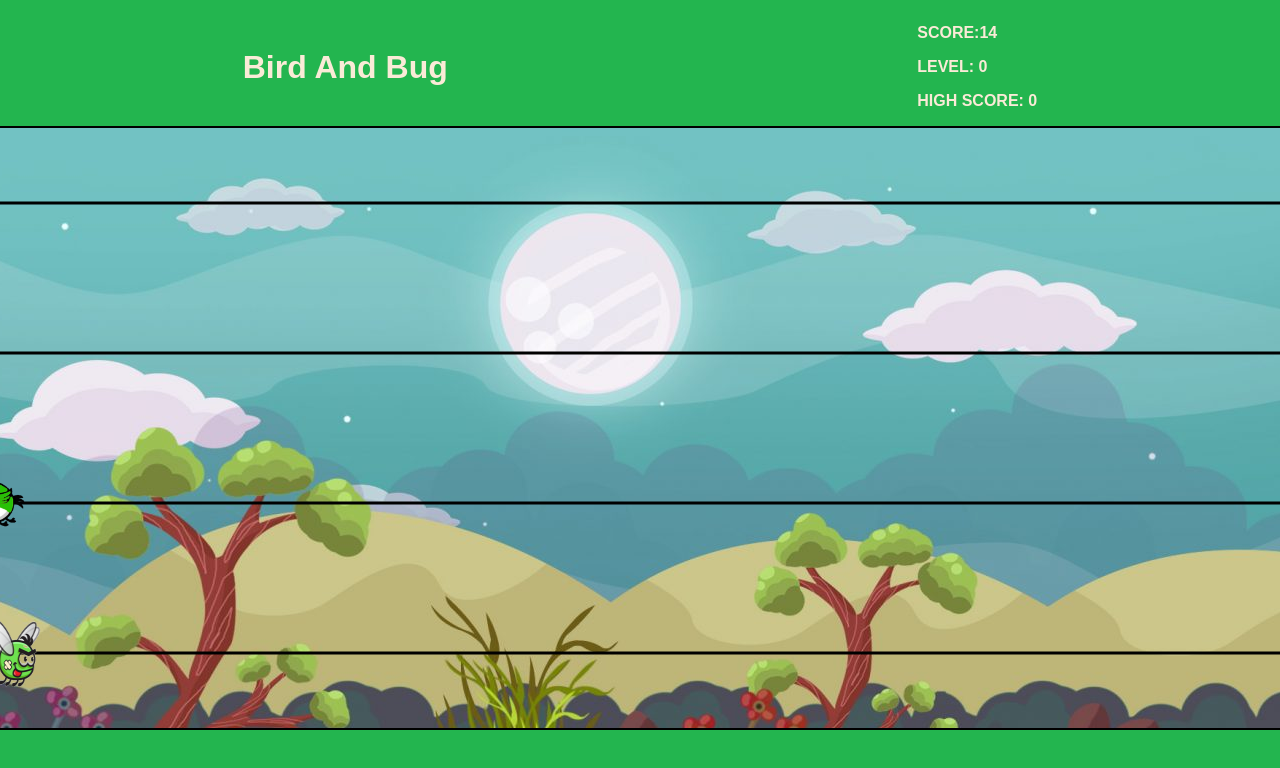
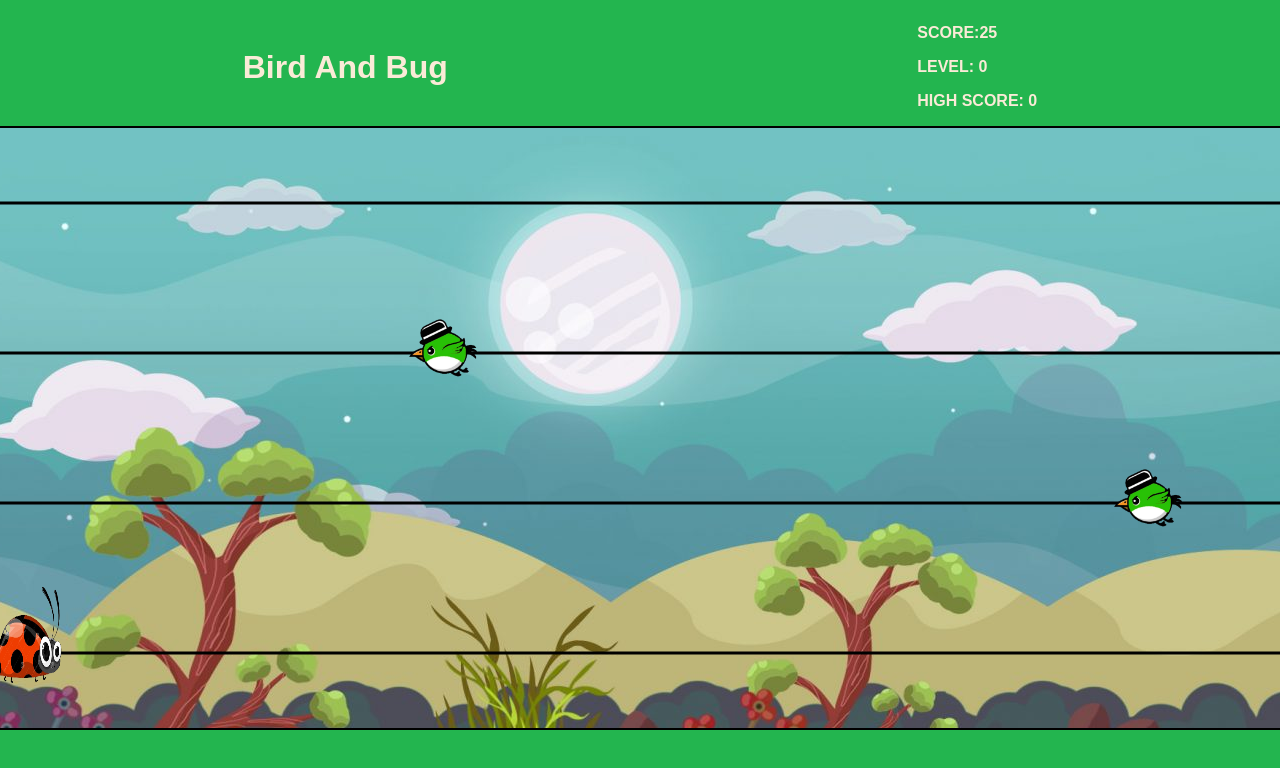
Before and after one commit to Aaryashreee/BOW_assignment, a plain HTML site: page index.html in a window 1280 px wide. Shown: the top 768 px of the page. Drawn offline with Linux system fonts and the light colour scheme.

Commit message:
backgroud issue fixed

```diff
--- a/index.html
+++ b/index.html
@@ -17,7 +17,7 @@
 
 		<canvas id="canvas" width="1500" height="600"></canvas>
 
-		<img src="img/bug.gif" alt="" id="character" />
+		<img src="img/bug2.png" alt="" id="character" />
 
 		<audio id="gameplayMusic" loop>
 			<source src="music/gameplay.mp3" type="audio/mp3">
--- a/js/script.js
+++ b/js/script.js
@@ -17,12 +17,10 @@ let isGameOver = false;
 
 // animation character
 const character = document.getElementById("character");
-
 let player = {
-    w: SIZE  ,
+    w: 80  ,
     h: SIZE,
-    displayWidth: SIZE,
-    x: 0,
+    x: 100,
     y: Math.floor(Math.random() * (CANVAS_HEIGHT / SIZE)) * SIZE,
     speed: 0.09,
     progress: 0,
@@ -41,13 +39,13 @@ function spawnObstacle() {
     obstacleImage.src = `img/bird1.png`;
 
     const newObstacle = {
-        w: SIZE /2 ,
+        w: SIZE /3 ,
         h: SIZE,
         displayWidth: SIZE - SIZE * 0.5,
         displayHeight: SIZE - SIZE * 0.5,
         x: CANVAS_WIDTH + Math.floor(Math.random() * (ROW_WIDTH / SIZE)) * SIZE,
         y: 0,
-        speed: 0.09  + level * 0.01,
+        speed: 0.05  + level * 0.04,
     };
             if (newObstacle.x > CANVAS_WIDTH) {
 
@@ -78,17 +76,13 @@ function updateObstacles() {
 }
 
 function drawPlayer() {
-    // gifImage.onload = function () {
-    let displayX = player.x + 40 ;
-
-
-    // let displayw = SIZE /2;
+    const playerImage = new Image();
+     playerImage.src = `img/bug2.png `;
+    let displayX = player.x ;
     ctx.drawImage(character, displayX, player.y, player.w, player.h);
-
-
     // ctx.strokeStyle = "blue";
     // ctx.strokeRect(
-    //     player.x ,
+    //     player.x  ,
     //     player.y,
     //     player.w,
     //     player.h
@@ -213,7 +207,7 @@ function checkCollision() {
             }
         } else {
             // Player successfully avoided obstacle, increase score
-            score= score + 0.03;
+            score= score + 0.04;
         }
     }
 
--- a/style/style.css
+++ b/style/style.css
@@ -26,7 +26,7 @@ body {
 
 }
 #canvas {
-	background-image: url(/img/back.png);
+    background-image: url(../img/back.png);
 	display: block;
 	border: 2px solid black;
 }
```
Also changed, not shown: img/bug.gif (deleted), img/bug.png (deleted), img/bug2.png (added).
